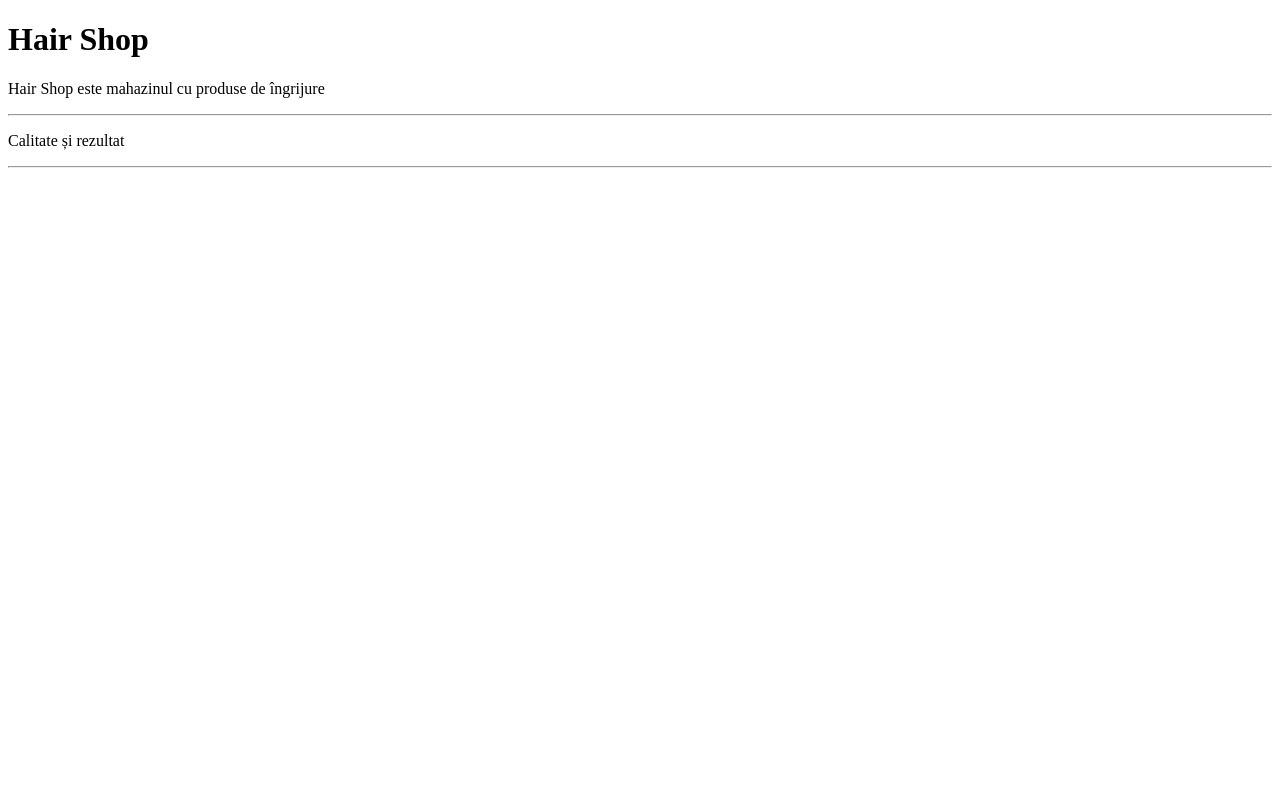
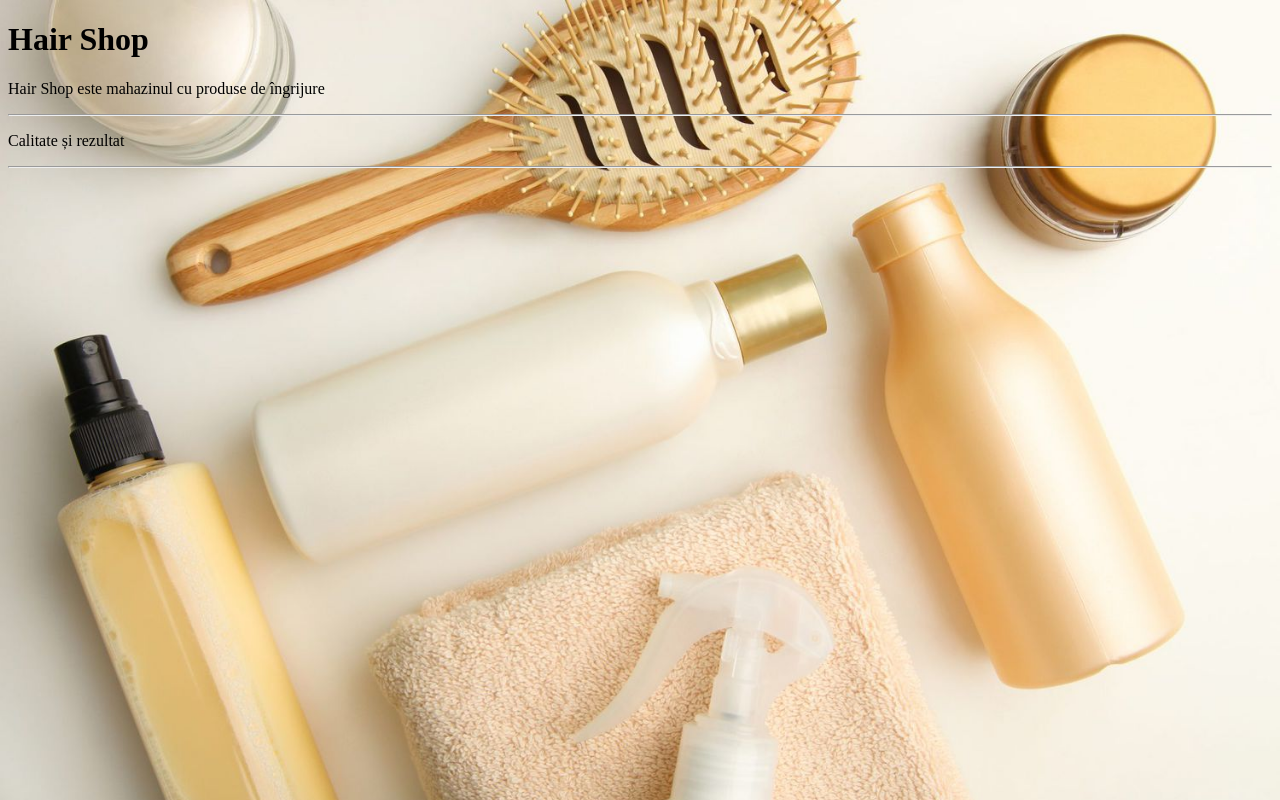
Before and after one commit to Ana1M1/hair-shop, a plain HTML site: page index.html in a window 1280 px wide. Drawn offline with Linux system fonts and the light colour scheme.

Commit message:
am adaugat background imge

```diff
--- a/index.html
+++ b/index.html
@@ -18,3 +18,11 @@
 
 </body>
 </html>
+<style>
+  body {
+    background-image: url('hair_shop_background.jpg');
+    background-repeat: no-repeat; /* Prevents the image from repeating */
+    background-size: cover; /* Scales the image to cover the entire background */
+    background-attachment: fixed; /* Keeps the background image fixed when scrolling */
+    background-color: rgb(236, 190, 197); /* Fallback color if image doesn't load */
+  }
```
Also changed, not shown: hair_shop_background.jpg (added).
